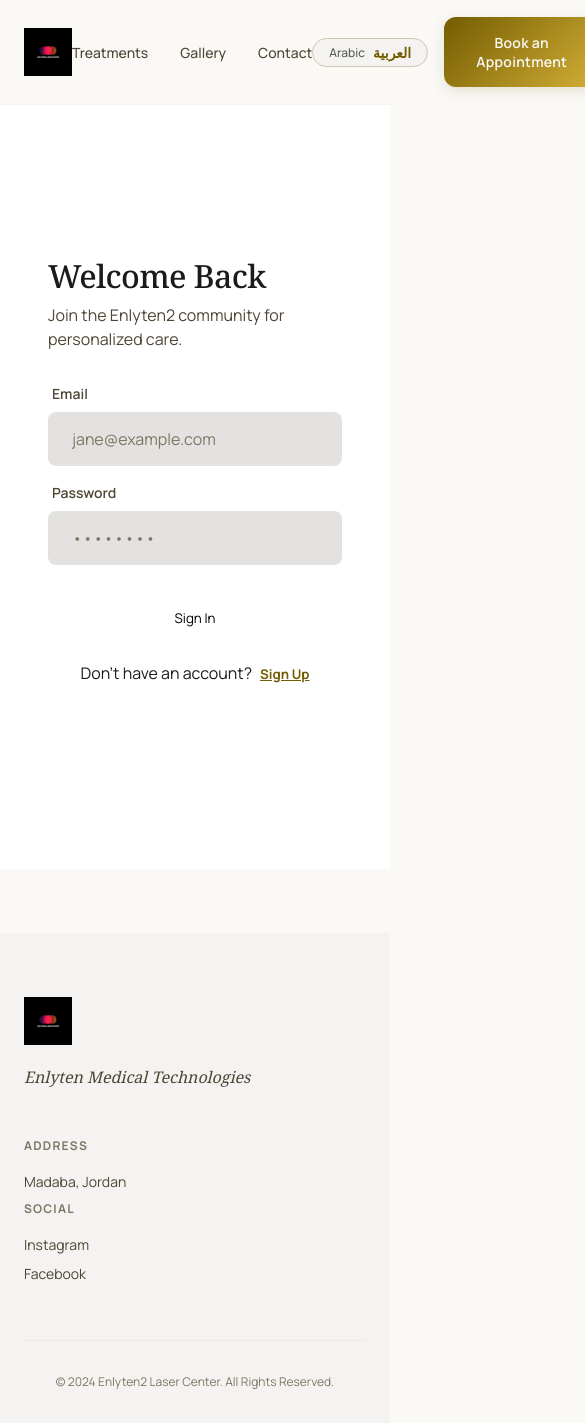
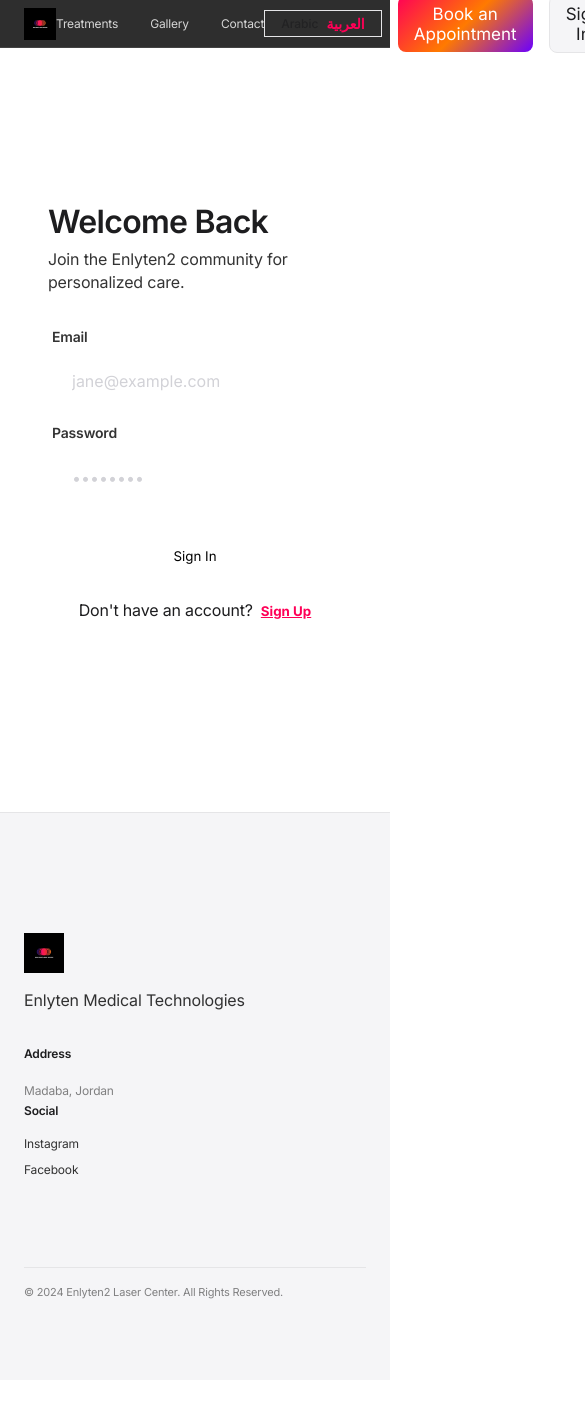
Before and after one commit to Abdoocoder/Enlyten2, a React (Vite) app: page /login in a window 390 px wide. Shown: the top 1423 px of the page, 585 px wide, since content can reach past the window. After the commit the page ends 1380 px from the top, so only its background shows below. Built offline with nearby package versions, Linux system fonts and the light colour scheme; no server answers.

Commit message:
feat: implement global design system with Apple-inspired typography, color variables, and layout utilities

```diff
--- a/src/components/Layout/Layout.css
+++ b/src/components/Layout/Layout.css
@@ -1,16 +1,21 @@
 .header {
   position: sticky;
   top: 0;
-  z-index: 100;
+  z-index: 1000;
   background-color: var(--glass-bg);
   backdrop-filter: var(--glass-blur);
-  border-bottom: 1px solid rgba(208, 197, 175, 0.1);
+  -webkit-backdrop-filter: var(--glass-blur);
+  border-bottom: 1px solid rgba(255, 255, 255, 0.1);
+  height: 48px;
+  display: flex;
+  align-items: center;
 }
 
 .header-container {
-  max-width: 1200px;
+  width: 100%;
+  max-width: var(--max-width);
   margin: 0 auto;
-  padding: var(--spacing-md) var(--spacing-lg);
+  padding: 0 var(--spacing-lg);
   display: flex;
   align-items: center;
   justify-content: space-between;
@@ -22,7 +27,7 @@
 }
 
 .logo-img {
-  height: 48px;
+  height: 32px; /* Apple headers are compact */
   width: auto;
   object-fit: contain;
 }
@@ -34,14 +39,16 @@
 
 .nav-link {
   font-family: var(--font-body);
-  font-size: 0.875rem;
-  font-weight: 500;
-  color: var(--on-surface-variant);
-  transition: var(--transition-smooth);
+  font-size: 0.75rem; /* 12px */
+  font-weight: 400;
+  color: var(--white);
+  transition: var(--transition-fast);
+  opacity: 0.8;
 }
 
 .nav-link:hover {
-  color: var(--primary);
+  opacity: 1;
+  text-decoration: none;
 }
 
 .header-actions {
@@ -50,36 +57,31 @@
   gap: var(--spacing-md);
 }
 
-.user-menu-container {
-  position: relative;
-}
-
 .user-avatar {
-  width: 40px;
-  height: 40px;
+  width: 28px;
+  height: 28px;
   border-radius: 50%;
-  background-color: var(--primary-container);
-  color: var(--on-primary-container);
+  background-color: rgba(255, 255, 255, 0.1);
+  color: var(--white);
   border: none;
-  font-weight: 600;
+  font-weight: 400;
+  font-size: 0.75rem;
   cursor: pointer;
-  transition: var(--transition-smooth);
-  font-family: var(--font-body);
-}
-
-.user-avatar:hover {
-  box-shadow: 0 2px 8px rgba(115, 92, 0, 0.15);
+  display: flex;
+  align-items: center;
+  justify-content: center;
 }
 
 .user-menu {
   position: absolute;
   top: 100%;
   right: 0;
-  background-color: var(--surface-container-highest);
-  border: 1px solid var(--outline-variant);
-  border-radius: var(--radius-md);
-  box-shadow: 0 4px 12px rgba(0, 0, 0, 0.1);
-  min-width: 180px;
+  background-color: var(--glass-bg);
+  backdrop-filter: var(--glass-blur);
+  border: 1px solid rgba(255, 255, 255, 0.1);
+  border-radius: var(--radius-lg);
+  box-shadow: var(--shadow-card);
+  min-width: 200px;
   margin-top: var(--spacing-sm);
   z-index: 1000;
   overflow: hidden;
@@ -88,100 +90,82 @@
 .user-menu-item {
   display: block;
   width: 100%;
-  padding: var(--spacing-md) var(--spacing-lg);
+  padding: 12px 16px;
   text-align: left;
   background: none;
   border: none;
-  border-bottom: 1px solid var(--outline-variant);
-  color: var(--on-surface);
+  color: var(--white);
   font-family: var(--font-body);
-  font-size: 0.875rem;
+  font-size: 0.8125rem; /* 13px */
   cursor: pointer;
-  transition: var(--transition-smooth);
+  transition: var(--transition-fast);
   text-decoration: none;
 }
 
 .user-menu-item:hover {
-  background-color: var(--surface-container-low);
-  color: var(--primary);
-}
-
-.user-menu-item:last-child {
-  border-bottom: none;
+  background-color: rgba(255, 255, 255, 0.1);
 }
 
 .logout-btn {
-  color: #c2185b;
+  color: #ff3b30; /* Apple Red */
 }
 
-.logout-btn:hover {
-  background-color: #fce4ec;
-}
-
+/* Footer - High Trust Monochrome */
 .footer {
-  background-color: var(--surface-container-low);
-  padding: var(--spacing-huge) var(--spacing-lg) var(--spacing-xl);
-  margin-top: var(--spacing-huge);
+  background-color: var(--background-alt);
+  padding: var(--spacing-cinematic) var(--spacing-lg) var(--spacing-huge);
+  color: var(--on-surface-variant);
+  border-top: 1px solid var(--outline-variant);
 }
 
 .footer-container {
-  max-width: 1200px;
+  max-width: var(--max-width);
   margin: 0 auto;
   display: grid;
-  grid-template-columns: repeat(auto-fit, minmax(200px, 1fr));
-  gap: var(--spacing-xxl);
+  grid-template-columns: repeat(auto-fit, minmax(180px, 1fr));
+  gap: var(--spacing-xl);
 }
 
-.footer-brand .logo {
-  font-size: 2rem;
-  margin-bottom: var(--spacing-sm);
-  display: block;
-}
-
-.footer-tagline {
-  font-family: var(--font-display);
-  font-style: italic;
-  color: var(--on-surface-variant);
+.footer-brand .logo-img {
+  height: 40px;
+  margin-bottom: var(--spacing-md);
 }
 
 .footer-label {
   display: block;
   font-family: var(--font-body);
   font-size: 0.75rem;
-  font-weight: 700;
-  text-transform: uppercase;
-  letter-spacing: 0.1em;
-  color: var(--outline);
+  font-weight: 600;
+  color: var(--on-surface);
   margin-bottom: var(--spacing-md);
 }
 
 .footer-link {
   display: block;
   font-family: var(--font-body);
-  font-size: 0.875rem;
+  font-size: 0.75rem;
   color: var(--on-surface-variant);
   margin-bottom: var(--spacing-sm);
-  transition: var(--transition-smooth);
+  transition: var(--transition-fast);
+}
+
+.footer-link:hover {
+  color: var(--on-surface);
+  text-decoration: underline;
 }
 
 .footer-text {
-  display: block;
   font-family: var(--font-body);
-  font-size: 0.875rem;
-  color: var(--on-surface-variant);
-  margin-bottom: var(--spacing-sm);
-}
-
-.footer-link:hover {
-  color: var(--primary);
+  font-size: 0.75rem;
+  color: var(--on-surface-disabled);
+  line-height: 1.4;
 }
 
 .footer-bottom {
-  max-width: 1200px;
-  margin: var(--spacing-xxl) auto 0;
-  padding-top: var(--spacing-xl);
-  border-top: 1px solid rgba(208, 197, 175, 0.2);
-  text-align: center;
-  font-size: 0.75rem;
-  color: var(--outline);
+  max-width: var(--max-width);
+  margin: var(--spacing-huge) auto 0;
+  padding-top: var(--spacing-md);
+  border-top: 1px solid var(--outline-variant);
+  font-size: 0.6875rem; /* 11px */
+  color: var(--on-surface-disabled);
 }
--- a/src/components/UI/Button/Button.css
+++ b/src/components/UI/Button/Button.css
@@ -2,34 +2,60 @@
   display: inline-flex;
   align-items: center;
   justify-content: center;
-  padding: var(--spacing-md) var(--spacing-xl);
-  border-radius: var(--radius-lg);
+  padding: 8px 16px;
+  border-radius: var(--radius-md);
   font-family: var(--font-body);
-  font-weight: 600;
-  font-size: 0.875rem;
-  letter-spacing: 0.02em;
-  transition: var(--transition-smooth);
+  font-weight: 400;
+  font-size: 1.0625rem;
+  transition: var(--transition-fast);
+  cursor: pointer;
+  border: 1px solid transparent;
 }
 
 .btn-primary {
-  background: linear-gradient(135deg, var(--primary) 0%, var(--primary-container) 100%);
-  color: var(--background);
-  box-shadow: 0 4px 14px rgba(115, 92, 0, 0.15);
+  background: var(--laser-gradient);
+  color: var(--white);
+  border: none;
 }
 
 .btn-primary:hover {
-  transform: scale(1.02);
-  box-shadow: 0 6px 20px rgba(115, 92, 0, 0.25);
-  background: linear-gradient(135deg, var(--primary-container) 0%, var(--primary) 100%);
+  background: var(--laser-gradient-alt);
+  box-shadow: var(--shadow-laser);
 }
 
 .btn-secondary {
-  background: transparent;
-  color: var(--primary);
-  border: 1px solid rgba(208, 197, 175, 0.2); /* Ghost Border */
+  background-color: var(--background-alt);
+  color: var(--on-surface);
+  border: 1px solid var(--outline-variant);
 }
 
 .btn-secondary:hover {
-  background: var(--surface-container-low);
-  transform: scale(1.02);
+  background-color: var(--outline-variant);
 }
+
+.btn-outline {
+  background: transparent;
+  color: var(--logo-pink);
+  border: 1px solid var(--logo-pink);
+}
+
+.btn-pill {
+  border-radius: var(--radius-pill);
+  padding: 8px 20px;
+}
+
+.btn-link {
+  color: var(--link-color);
+  background: transparent;
+  padding: 0;
+  border: none;
+  font-weight: 400;
+}
+
+.section-dark .btn-link {
+  color: var(--link-color-dark);
+}
+
+.btn-link:hover {
+  text-decoration: underline;
+}
--- a/src/styles/global.css
+++ b/src/styles/global.css
@@ -15,21 +15,28 @@ body {
   font-family: var(--font-body);
   background-color: var(--background);
   color: var(--on-surface);
-  line-height: 1.5;
+  line-height: var(--lh-body);
+  letter-spacing: var(--ls-body);
   -webkit-font-smoothing: antialiased;
   -moz-osx-font-smoothing: grayscale;
 }
 
 h1, h2, h3, h4, h5, h6 {
   font-family: var(--font-display);
-  font-weight: 500;
-  letter-spacing: -0.02em;
+  font-weight: 600;
   color: var(--on-surface);
+  letter-spacing: var(--ls-display);
+  line-height: var(--lh-display);
 }
 
 a {
   text-decoration: none;
-  color: inherit;
+  color: var(--link-color);
+  transition: var(--transition-fast);
+}
+
+a:hover {
+  text-decoration: underline;
 }
 
 button {
@@ -37,46 +44,139 @@ button {
   border: none;
   background: none;
   font-family: inherit;
+  transition: var(--transition-fast);
 }
 
-/* Base Grid System */
-.page-container {
-  display: grid;
-  grid-template-columns: repeat(12, 1fr);
-  gap: var(--spacing-md);
-  max-width: 1200px;
-  margin: 0 auto;
-  padding: var(--spacing-xxl) var(--spacing-lg);
+/* Apple Binary Sectioning */
+.section-dark {
+  background-color: var(--background-dark);
+  color: var(--white);
 }
 
-.section {
-  grid-column: span 12;
-  margin-bottom: var(--spacing-huge);
+.section-dark h1, .section-dark h2, .section-dark h3 {
+  color: var(--white);
 }
 
-/* Flexbox Helpers */
-.flex { display: flex; }
-.flex-col { flex-direction: column; }
-.items-center { align-items: center; }
-.justify-between { justify-content: space-between; }
-.gap-sm { gap: var(--spacing-sm); }
-.gap-md { gap: var(--spacing-md); }
-.gap-lg { gap: var(--spacing-lg); }
+.section-light {
+  background-color: var(--background-alt);
+  color: var(--near-black);
+}
 
-/* Typography Scale */
-.display-large { font-size: 3.5rem; line-height: 1.1; }
-.headline-medium { font-size: 2rem; line-height: 1.2; }
-.headline-small { font-size: 1.5rem; line-height: 1.3; }
-.body-large { font-size: 1.125rem; }
-.body-medium { font-size: 1rem; }
-.label-medium { font-size: 0.875rem; font-weight: 600; text-transform: uppercase; letter-spacing: 0.05em; }
+.section-white {
+  background-color: var(--background);
+  color: var(--near-black);
+}
 
-/* The "No-Line" Rule: Tonal sectioning */
-.bg-tonal { background-color: var(--surface-container-low); }
-.bg-white { background-color: var(--surface-container-lowest); }
+/* Layout System - The 980px Standard */
+.viewport-section {
+  width: 100%;
+  display: flex;
+  flex-direction: column;
+  align-items: center;
+  padding: var(--spacing-cinematic) 0;
+  overflow: hidden;
+}
 
-/* Editorial Depth */
-.depth-pop {
-  background-color: var(--surface-container-lowest);
-  box-shadow: var(--ambient-shadow);
+.content-well {
+  width: 100%;
+  max-width: var(--max-width);
+  margin: 0 auto;
+  padding: 0 var(--spacing-lg);
 }
+
+/* Grid System */
+.grid-2 { display: grid; grid-template-columns: repeat(2, 1fr); gap: var(--spacing-lg); }
+.grid-3 { display: grid; grid-template-columns: repeat(3, 1fr); gap: var(--spacing-lg); }
+.grid-4 { display: grid; grid-template-columns: repeat(4, 1fr); gap: var(--spacing-md); }
+
+@media (max-width: 768px) {
+  .grid-2, .grid-3, .grid-4 { grid-template-columns: 1fr; }
+  .viewport-section { padding: var(--spacing-huge) 0; }
+}
+
+/* Cinematic Typography */
+.hero-headline {
+  font-size: 3.5rem; /* 56px */
+  font-weight: 600;
+  margin-bottom: var(--spacing-sm);
+}
+
+.section-headline {
+  font-size: 2.5rem; /* 40px */
+  margin-bottom: var(--spacing-md);
+}
+
+.card-title {
+  font-size: 1.75rem; /* 28px */
+  font-weight: 400;
+}
+
+.body-intro {
+  font-size: 1.3125rem; /* 21px */
+  font-weight: 400;
+  line-height: var(--lh-card);
+}
+
+/* Components - The Apple Chrome */
+.button-primary {
+  background: var(--laser-gradient);
+  color: var(--white);
+  padding: 8px 16px;
+  border-radius: var(--radius-md);
+  font-size: 1.0625rem;
+  font-weight: 400;
+  display: inline-flex;
+  align-items: center;
+  border: none;
+}
+
+.button-primary:hover {
+  background: var(--laser-gradient-alt);
+  text-decoration: none;
+  box-shadow: var(--shadow-laser);
+}
+
+.pill-link {
+  color: var(--link-color);
+  font-size: 1.0625rem;
+  display: inline-flex;
+  align-items: center;
+  gap: 4px;
+}
+
+.section-dark .pill-link {
+  color: var(--link-color-dark);
+}
+
+.pill-link::after {
+  content: '›';
+  font-size: 1.25rem;
+  line-height: 1;
+}
+
+/* Navigation - Translucent Glass */
+.nav-glass {
+  position: sticky;
+  top: 0;
+  z-index: 1000;
+  width: 100%;
+  height: 48px;
+  background-color: var(--glass-bg);
+  backdrop-filter: var(--glass-blur);
+  -webkit-backdrop-filter: var(--glass-blur);
+  display: flex;
+  align-items: center;
+  border-bottom: 1px solid rgba(255, 255, 255, 0.1);
+}
+
+/* Depth & Elevation */
+.apple-card {
+  background-color: var(--surface-variant);
+  border-radius: var(--radius-lg);
+  padding: var(--spacing-xl);
+  transition: var(--transition-apple);
+}
+
+.apple-card:hover {
+  box-shadow: var(--shadow-card);
+}
--- a/src/styles/variables.css
+++ b/src/styles/variables.css
@@ -1,56 +1,92 @@
-@import url('https://fonts.googleapis.com/css2?family=Manrope:wght@400;500;600;700&family=Noto+Serif:wght@400;500;600;700&family=Cairo:wght@400;500;600;700&display=swap');
+@import url('https://fonts.googleapis.com/css2?family=Inter:wght@300;400;500;600;700&family=Cairo:wght@300;400;500;600;700&display=swap');
 
 :root {
-  /* ... existing colors ... */
-  --primary: #735c00;
-  --primary-container: #d4af37; /* Signature Gold */
-  --on-primary-container: #241a00;
+  /* Colors - Stark & Binary */
+  --black: #000000;
+  --light-gray: #f5f5f7;
+  --near-black: #1d1d1f;
+  --white: #ffffff;
 
-  --secondary-container: #f2dde1; /* Soft Pink / Skin Tone */
-  --on-secondary-container: #706064;
+  /* Identity - Logo Gradient (The Laser Glow) */
+  --logo-pink: #FF0057;
+  --logo-orange: #FF7A00;
+  --logo-purple: #6A00FF;
+  --laser-gradient: linear-gradient(135deg, var(--logo-pink) 0%, var(--logo-orange) 50%, var(--logo-purple) 100%);
+  --laser-gradient-alt: linear-gradient(135deg, var(--logo-purple) 0%, var(--logo-pink) 100%);
 
-  --background: #faf9f6;
-  --surface: #faf9f6;
-  --surface-container-low: #f4f3f1;
-  --surface-container-lowest: #ffffff;
-  --surface-container-highest: #e3e2e0;
+  /* Primary Theme Roles - Driven by Identity */
+  --primary: var(--logo-pink);
+  --primary-hover: var(--logo-orange);
+  --on-primary: var(--white);
 
-  --on-surface: #1a1c1a;
-  --on-surface-variant: #4d4635;
+  --secondary: #1d1d1f;
+  --on-secondary: var(--white);
 
-  --outline: #7f7663;
-  --outline-variant: #d0c5af;
+  --background: var(--white);
+  --background-alt: var(--light-gray);
+  --background-dark: var(--black);
 
-  /* Typography */
-  --font-display-en: 'Noto Serif', serif;
-  --font-body-en: 'Manrope', sans-serif;
+  --surface: var(--white);
+  --surface-variant: var(--light-gray);
+
+  --on-surface: var(--near-black);
+  --on-surface-variant: rgba(0, 0, 0, 0.8);
+  --on-surface-disabled: rgba(0, 0, 0, 0.48);
+
+  --outline: #d2d2d7;
+  --outline-variant: #e5e5e7;
+
+  /* Interactive Accents - Laser Tints */
+  --link-color: var(--logo-pink);
+  --link-color-dark: var(--logo-orange);
+
+  /* Typography - SF Pro Logic */
+  --font-display-en: 'Inter', -apple-system, BlinkMacSystemFont, 'Segoe UI', Roboto, Helvetica, Arial, sans-serif;
+  --font-body-en: 'Inter', -apple-system, BlinkMacSystemFont, 'Segoe UI', Roboto, Helvetica, Arial, sans-serif;
   --font-display-ar: 'Cairo', sans-serif;
   --font-body-ar: 'Cairo', sans-serif;
 
   --font-display: var(--font-display-en);
   --font-body: var(--font-body-en);
 
-  /* Spacing */
+  /* Headline Rules - Machined Precision */
+  --lh-display: 1.07;
+  --lh-section: 1.10;
+  --lh-card: 1.19;
+  --lh-body: 1.47;
+
+  --ls-display: -0.022em;
+  --ls-body: -0.011em;
+
+  /* Spacing - Base Unit 8px */
   --spacing-xs: 4px;
   --spacing-sm: 8px;
   --spacing-md: 16px;
   --spacing-lg: 24px;
   --spacing-xl: 32px;
   --spacing-xxl: 48px;
-  --spacing-huge: 64px;
+  --spacing-huge: 80px;
+  --spacing-cinematic: 120px;
 
   /* Transitions */
-  --transition-smooth: all 0.3s cubic-bezier(0.4, 0, 0.2, 1);
+  --transition-apple: all 0.3s cubic-bezier(0.25, 0.1, 0.25, 1);
+  --transition-fast: all 0.15s cubic-bezier(0, 0, 0.5, 1);
 
-  /* Roundness */
-  --radius-sm: 4px;
+  /* Roundness - Apple Standard */
+  --radius-sm: 5px;
   --radius-md: 8px;
   --radius-lg: 12px;
-  --radius-xl: 24px;
-  --radius-full: 9999px;
+  --radius-xl: 18px;
+  --radius-pill: 980px;
+  --radius-circle: 50%;
 
-  /* Effects */
-  --glass-bg: rgba(250, 249, 246, 0.8);
-  --glass-blur: blur(20px);
-  --ambient-shadow: 0 10px 32px rgba(115, 92, 0, 0.06);
+  /* Layout */
+  --max-width: 980px;
+
+  /* Effects - Subtle & Functional */
+  --glass-bg: rgba(0, 0, 0, 0.82);
+  --glass-blur: blur(20px) saturate(180%);
+  --shadow-card: 0 10px 30px rgba(0, 0, 0, 0.12);
+  --shadow-laser: 0 10px 32px rgba(255, 0, 87, 0.1);
+  --laser-glow: 0 0 20px rgba(255, 0, 87, 0.3);
 }
```
Also changed, not shown: src/components/UI/Card/Card.css (+17 -8 lines), 1 other file (tests, documents, lock files or other folders).
